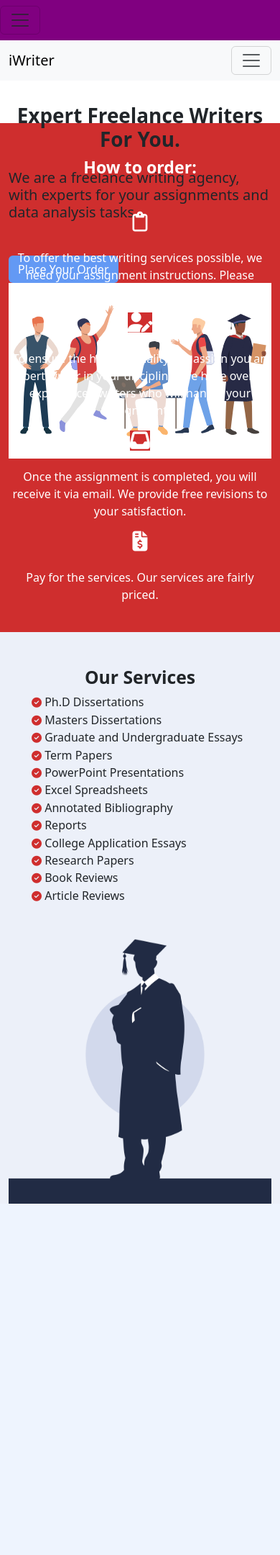
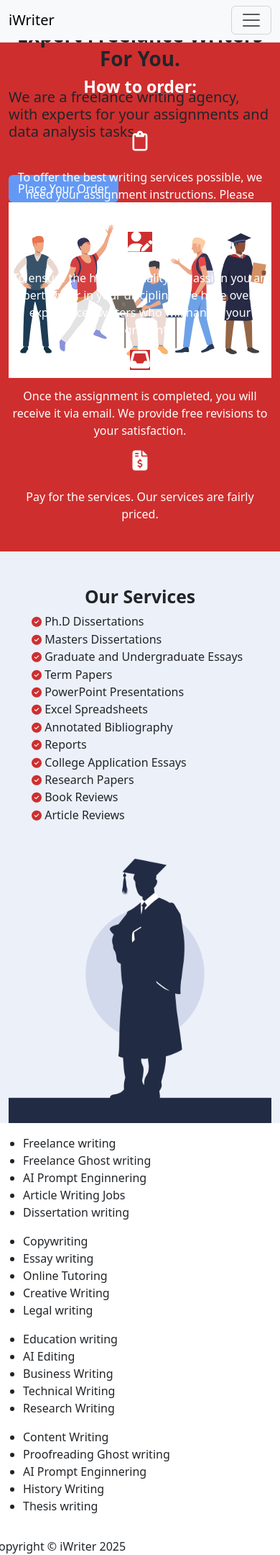
Before and after one commit to gatemadavid/jobsite, a Django app: page / in a window 390 px wide. Shown: the whole page at 72% size. Before the commit the page ends 1672 px from the top, so only its background shows below. Run offline with Django 5.2, Linux system fonts and the light colour scheme; some libraries are stand-ins or nearby versions.

Commit message:
changed base template

```diff
--- a/jobsite/templates/_base.html
+++ b/jobsite/templates/_base.html
@@ -9,15 +9,18 @@
 	<meta http-equiv="X-UA-Compatible" content="IE=edge">
 	<meta name="viewport" content=
 		"width=device-width, initial-scale=1.0">
-	<title>Freelance Writing</title>
+	<title>Freelance Writing, Editing, Content Creation, SEO, </title>
 	<link  href="{% static 'css/main.css' %}" rel="stylesheet">
 	<link  href="{% static 'css/bootstrap.min.css' %}" rel="stylesheet">
 	<link rel="stylesheet" href="https://cdnjs.cloudflare.com/ajax/libs/font-awesome/6.6.0/css/all.min.css" integrity="sha512-Kc323vGBEqzTmouAECnVceyQqyqdsSiqLQISBL29aUW4U/M7pSPA/gEUZQqv1cwx4OnYxTxve5UMg5GT6L4JJg==" crossorigin="anonymous" referrerpolicy="no-referrer" />
+	<link rel="preconnect" href="https://fonts.googleapis.com">
+<link rel="preconnect" href="https://fonts.gstatic.com" crossorigin>
+<link href="https://fonts.googleapis.com/css2?family=Lato:ital,wght@0,100;0,300;0,400;0,700;0,900;1,100;1,300;1,400;1,700;1,900&display=swap" rel="stylesheet">
 
 
 </head>
-<section id="socialnav">
-	<!-- social nav  -->
+<!-- <section id="socialnav">
+
 
 	<nav class="navbar navbar-expand-lg">
 		<button class="navbar-toggler" type="button" data-toggle="collapse" data-target="#navbarSupportedContent" aria-controls="navbarSupportedContent" aria-expanded="false" aria-label="Toggle navigation">
@@ -46,10 +49,12 @@
 
 		</div>
 	  </nav>
-	<!-- end social nav -->
-</section>
+
+</section> -->
+
+
 <section id="navbar">
-<nav class="navbar navbar-expand-lg bg-body-tertiary">
+<nav class="navbar navbar-expand-lg bg-body-tertiary fixed-top">
 	<div class="container-fluid">
 	  <a class="navbar-brand" href="#">iWriter</a>
 	  <button class="navbar-toggler" type="button" data-bs-toggle="collapse" data-bs-target="#navbarNavAltMarkup" aria-controls="navbarNavAltMarkup" aria-expanded="false" aria-label="Toggle navigation">
@@ -58,11 +63,11 @@
 	  <div class="collapse navbar-collapse" id="navbarNavAltMarkup">
 		<div class="navbar-nav ms-auto">
 		  <a class="nav-link active" aria-current="page" href="#">Home</a>
+		  <a class="nav-link" href="#process">How it works</a>
 		  <a class="nav-link" href="#services">Services</a>
-		  <a class="nav-link" href="#">Benefits</a>
-		  <a class="nav-link" href="#">Team</a>
-		  <a class="nav-link" href="#">FAQ</a>
-		  <a class="nav-link" href="#">Reviews</a>
+		  <a class="nav-link" href="#testimonials">Testimonials</a>
+		  <a class="nav-link" href="#">Contact Us</a>
+
 
 		</div>
 	  </div>
@@ -77,5 +82,66 @@
 	</div>
 </body>
 
-<script src="{% static 'js/bootstrap.js' %}"></script>
+<footer>
+	<div class="contaier">
+			<div class=" mt-3 row">
+				<div class="col-md-3">
+				<ul>
+					<li> <a class="nav-link" href="#home">Freelance writing</a></li>
+					<li> <a class="nav-link" href="#home">Freelance Ghost writing</a></li>
+					<li> <a class="nav-link" href="#home">AI Prompt Enginnering</a></li>
+					<li> <a class="nav-link" href="#home">Article Writing Jobs</a></li>
+					<li> <a class="nav-link" href="#home">Dissertation writing</a></li>
+
+
+				</ul>
+			</div>
+
+			<div class="col-md-3">
+				<ul>
+					<li> <a class="nav-link" href="#home">Copywriting</a></li>
+					<li> <a class="nav-link" href="#home">Essay writing</a></li>
+					<li> <a class="nav-link" href="#home">Online Tutoring</a></li>
+					<li> <a class="nav-link" href="#home">Creative Writing </a></li>
+					<li> <a class="nav-link" href="#home">Legal writing</a></li>
+
+
+				</ul>
+			</div>
+
+			<div class="col-md-3">
+				<ul>
+					<li> <a class="nav-link" href="#home">Education writing</a></li>
+					<li> <a class="nav-link" href="#home">AI Editing</a></li>
+					<li> <a class="nav-link" href="#home">Business Writing</a></li>
+					<li> <a class="nav-link" href="#home">Technical Writing</a></li>
+					<li> <a class="nav-link" href="#home">Research Writing</a></li>
+
+
+				</ul>
+			</div>
+
+			<div class="col-md-3">
+				<ul>
+					<li> <a class="nav-link" href="#home">Content Writing</a></li>
+					<li> <a class="nav-link" href="#home">Proofreading Ghost writing</a></li>
+					<li> <a class="nav-link" href="#home">AI Prompt Enginnering</a></li>
+					<li> <a class="nav-link" href="#home">History Writing</a></li>
+					<li> <a class="nav-link" href="#home">Thesis writing</a></li>
+
+
+				</ul>
+			</div>
+
+		</div>
+
+	</div>
+	<div class=" mt-3 row text-center">
+		Copyright &copy; iWriter <script>document.write(new Date().getFullYear())</script>
+	</div>
+	<script src="{% static 'js/bootstrap.js' %}"></script>
+
+</footer>
+
+
 </html>
```
